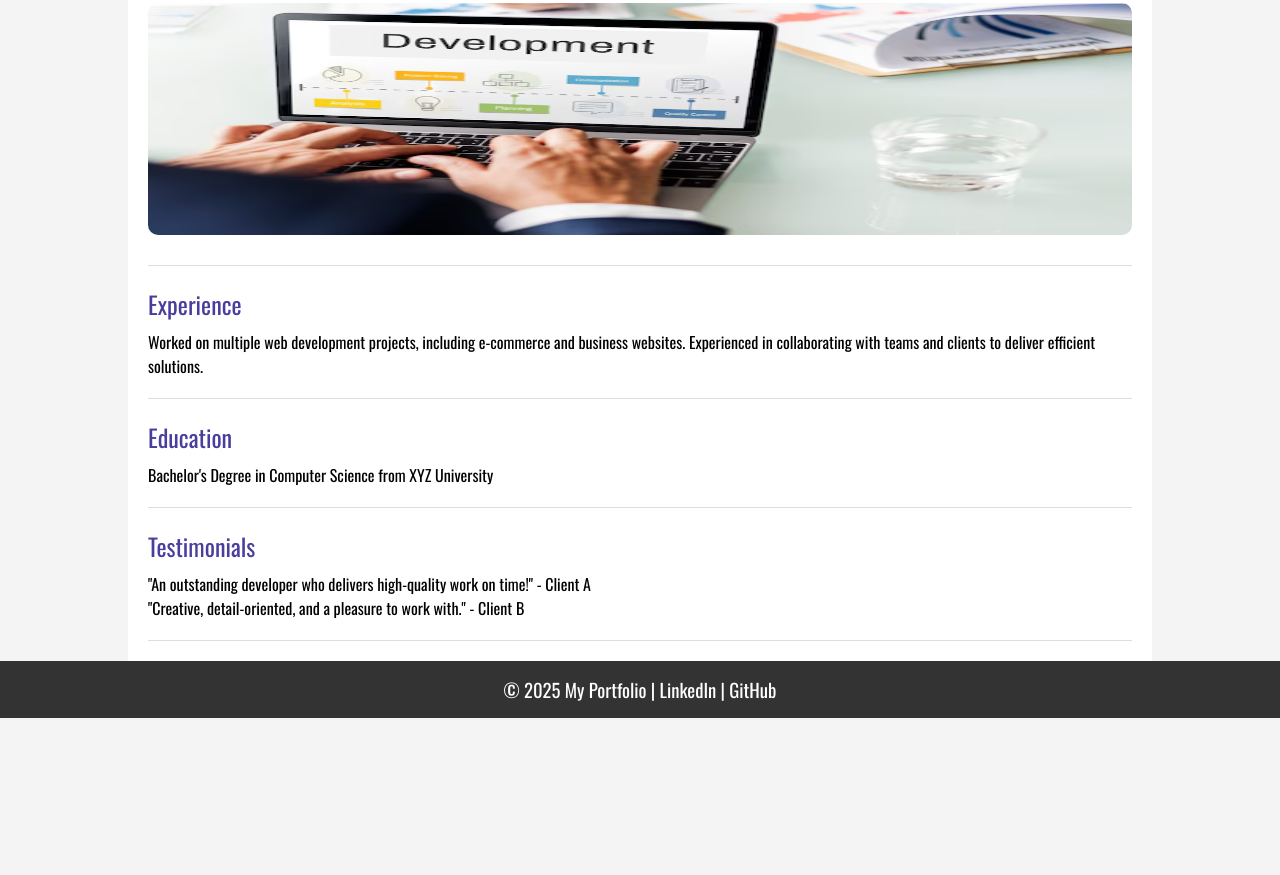
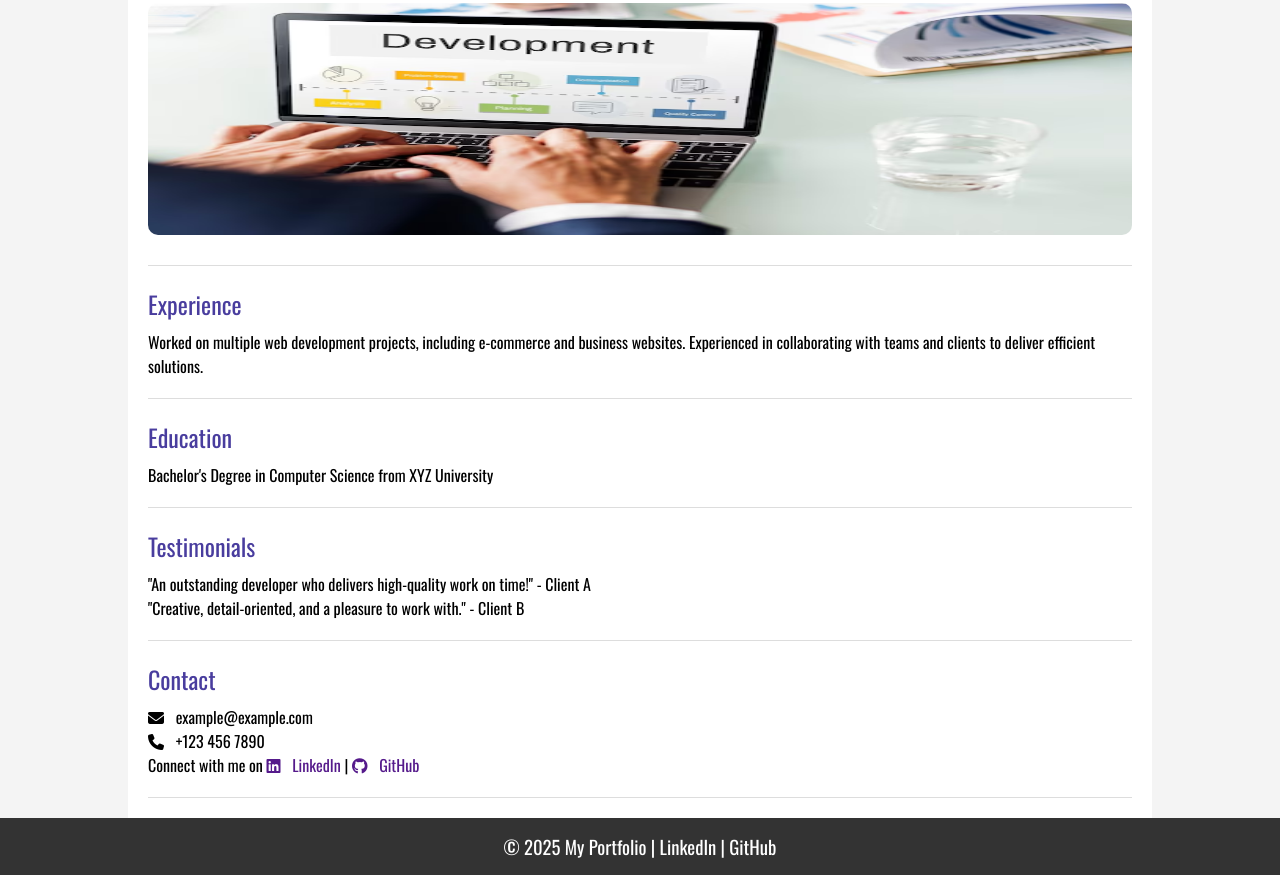
Before and after one commit to rafiul-sprwforge/portfolio, a plain HTML site: page index.html in a window 1280 px wide. Shown: the part 1333-2208 px from the top of the page. Before the commit the page ends 2051 px from the top, so only its background shows below. Drawn offline with nearby package versions, Linux system fonts and the light colour scheme.

Commit message:
Updated: Contact section

```diff
--- a/index.html
+++ b/index.html
@@ -11,6 +11,12 @@
     <link rel="preconnect" href="https://fonts.googleapis.com">
     <link rel="preconnect" href="https://fonts.gstatic.com" crossorigin>
     <link href="https://fonts.googleapis.com/css2?family=Oswald:wght@200..700&display=swap" rel="stylesheet">
+
+
+    <!-- Font Awesome Icon -->
+    <link rel="stylesheet" href="https://cdnjs.cloudflare.com/ajax/libs/font-awesome/6.7.2/css/all.min.css"
+        integrity="sha512-Evv84Mr4kqVGRNSgIGL/F/aIDqQb7xQ2vcrdIwxfjThSH8CSR7PBEakCr51Ck+w+/U6swU2Im1vVX0SVk9ABhg=="
+        crossorigin="anonymous" referrerpolicy="no-referrer" />
 </head>
 
 <body>
@@ -70,8 +76,16 @@
             <br />
             <blockquote>"Creative, detail-oriented, and a pleasure to work with." </blockquote>- Client B
         </section>
+        <section>
+            <h2>Contact</h2>
+            <p><i class="fa-solid fa-envelope" style="margin-right: 8px;"></i> example@example.com </p>
+            <p><i class="fa-solid fa-phone" style="margin-right: 8px;"></i> +123 456 7890</p>
+            <p>Connect with me on <a href=""> <i class="fa-brands fa-linkedin" style="margin-right: 8px;"></i>
+                    LinkedIn</a> | <a href=""> <i class="fa-brands fa-github" style="margin-right: 8px;"></i> GitHub</a>
+            </p>
+        </section>
+
     </main>
-
 
 
     <footer>
```
